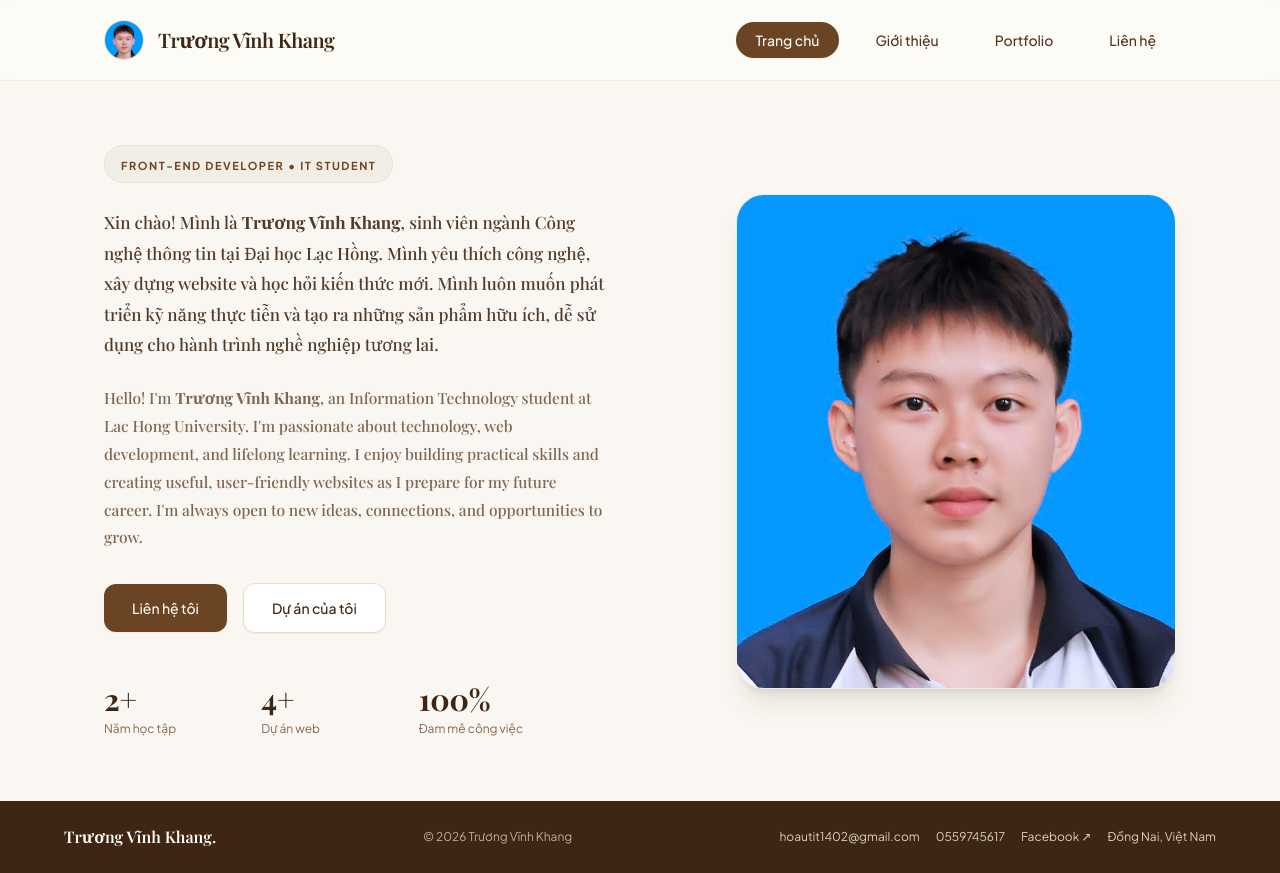
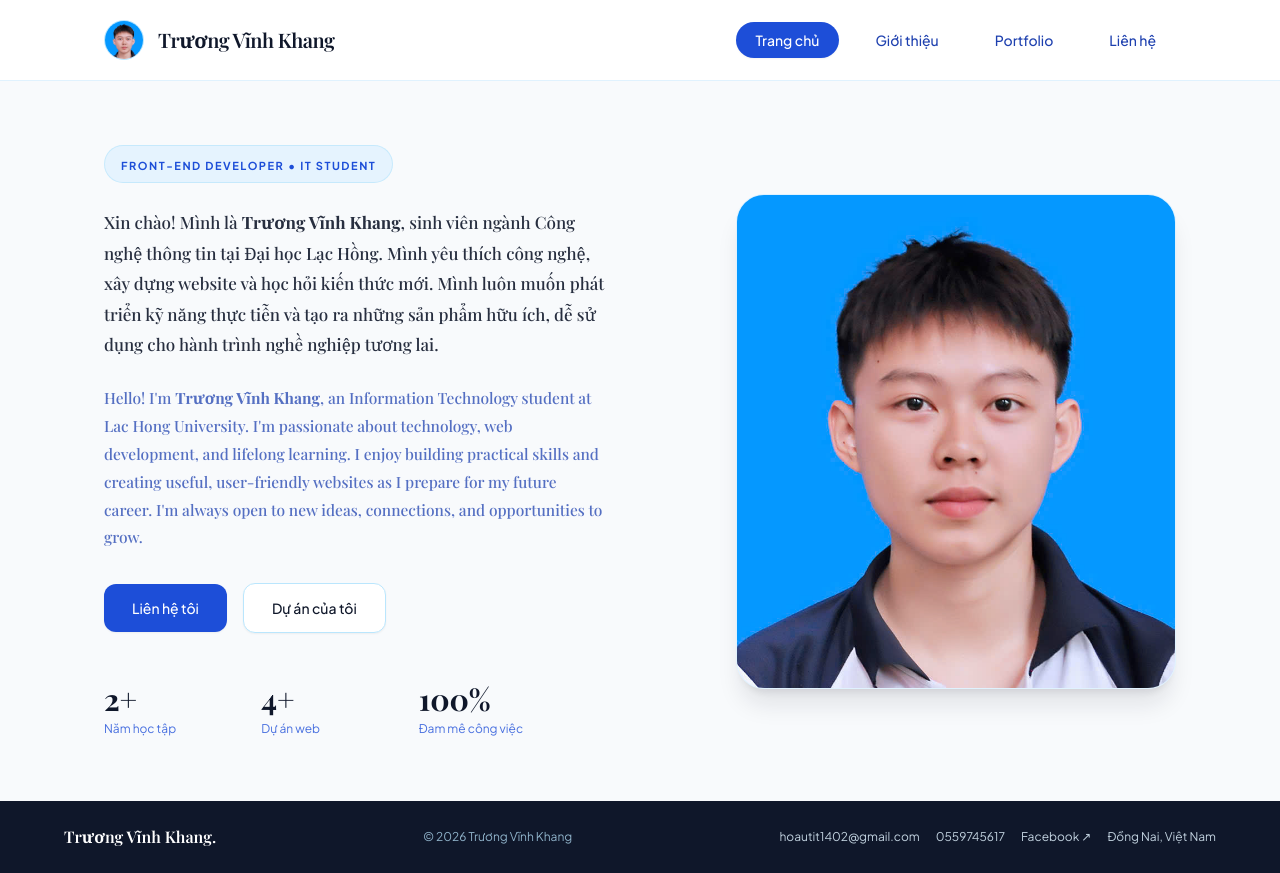
Before and after one commit to hoautit1402-gif/Trang-web-CV-Portfolio, a plain HTML site: page index.html in a window 1280 px wide. Drawn offline with nearby package versions, Linux system fonts and the light colour scheme; a web font is replaced by a local one.

Commit message:
Add files via upload

```diff
--- a/index.html
+++ b/index.html
@@ -23,16 +23,16 @@
                     },
                     colors: {
                         cream: {
-                            50: '#FDFBF7',
-                            100: '#FAF7F2',
-                            200: '#F2ECE1',
-                            300: '#E5DCCB',
+                            50: '#FFFFFF',
+                            100: '#F8FAFC',
+                            200: '#E0F2FE',
+                            300: '#BAE6FD',
                         },
                         earth: {
-                            600: '#855834',
-                            700: '#6B4423',
-                            800: '#54351B',
-                            900: '#3D2613',
+                            600: '#2563EB',
+                            700: '#1D4ED8',
+                            800: '#1E40AF',
+                            900: '#0F172A',
                         }
                     }
                 }
@@ -41,8 +41,8 @@
     </script>
     <style>
         body {
-            background-color: #FAF7F2;
-            color: #3D2613;
+            background-color: #F8FAFC;
+            color: #0F172A;
         }
 
         .fade-in {
@@ -74,7 +74,7 @@
                 <div class="w-10 h-10 rounded-full overflow-hidden border border-cream-300 bg-cream-200 shrink-0">
                     <img src="1793414333642_53892435946094247_6975101334847335892_85b3f8e91dc4869dd5bb475babb2ba6d.jpg"
                         alt="Trương Vĩnh Khang"
-                        onerror="this.src='https://ui-avatars.com/api/?name=Truong+Vinh+Khang&background=6B4423&color=FAF7F2&font-size=0.4'"
+                        onerror="this.src='https://ui-avatars.com/api/?name=Truong+Vinh+Khang&background=1D4ED8&color=FFFFFF&font-size=0.4'"
                         class="w-full h-full object-cover object-top">
                 </div>
                 <span
@@ -489,7 +489,8 @@
                             Kênh kết nối & Địa chỉ
                         </span>
                         <div class="flex flex-wrap gap-2 pt-1">
-                            <a href="https://www.facebook.com/phadeptraisieudangcap?locale=vi_VN" target="_blank" rel="noopener noreferrer"
+                            <a href="https://www.facebook.com/phadeptraisieudangcap?locale=vi_VN" target="_blank"
+                                rel="noopener noreferrer"
                                 class="px-4 py-2 rounded-xl bg-cream-100 hover:bg-earth-700 hover:text-cream-50 border border-cream-300 text-xs font-medium text-earth-900 transition-all">
                                 Facebook &#8599;
                             </a>
@@ -562,8 +563,9 @@
             <div class="flex flex-wrap items-center justify-center gap-4 text-xs text-cream-200/85">
                 <span>hoautit1402@gmail.com</span>
                 <span>0559745617</span>
-                <a href="https://www.facebook.com/phadeptraisieudangcap?locale=vi_VN" target="_blank" rel="noopener noreferrer"
-                    class="hover:text-white underline-offset-4 hover:underline">Facebook &#8599;</a>
+                <a href="https://www.facebook.com/phadeptraisieudangcap?locale=vi_VN" target="_blank"
+                    rel="noopener noreferrer" class="hover:text-white underline-offset-4 hover:underline">Facebook
+                    &#8599;</a>
                 <span>Đồng Nai, Việt Nam</span>
             </div>
         </div>
```
